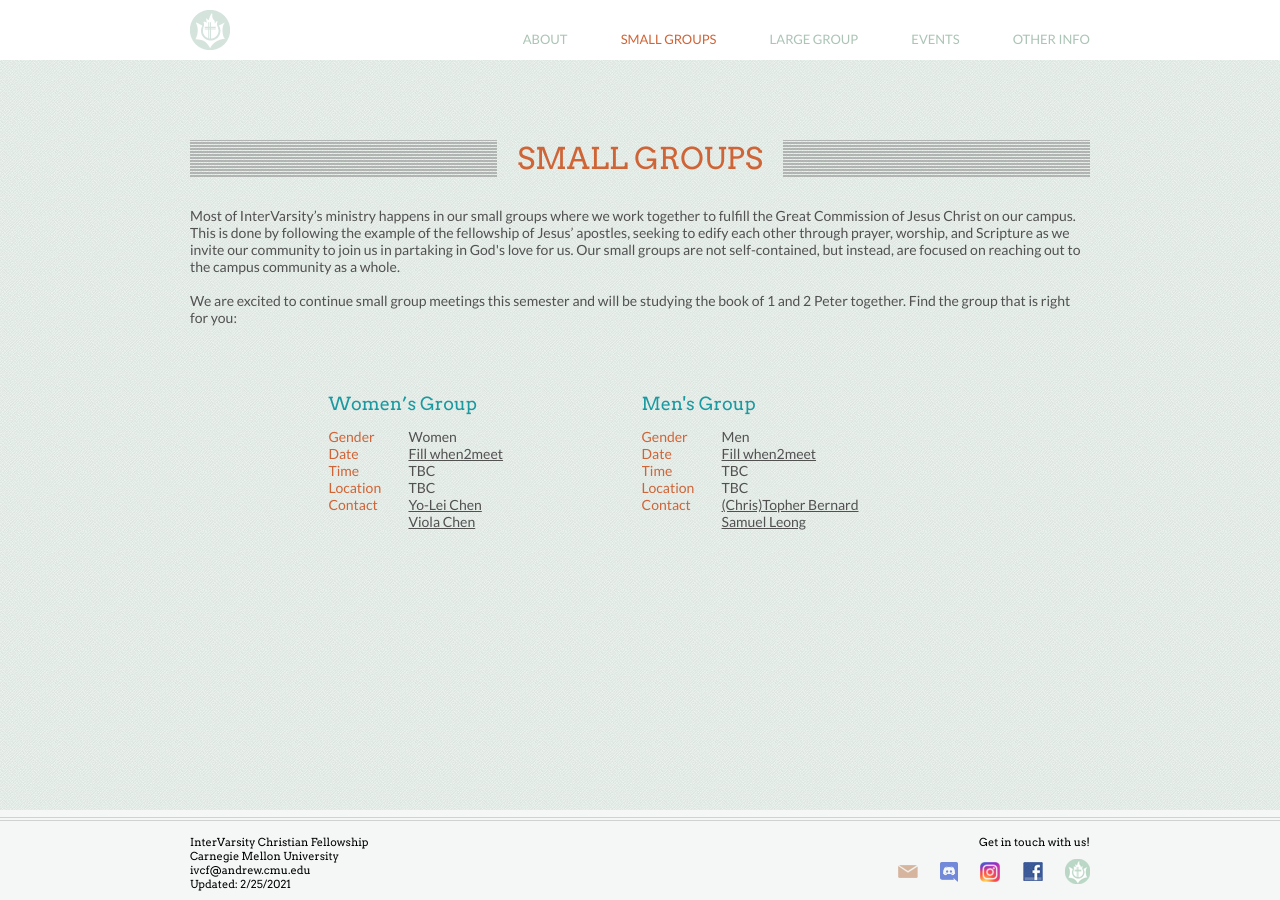
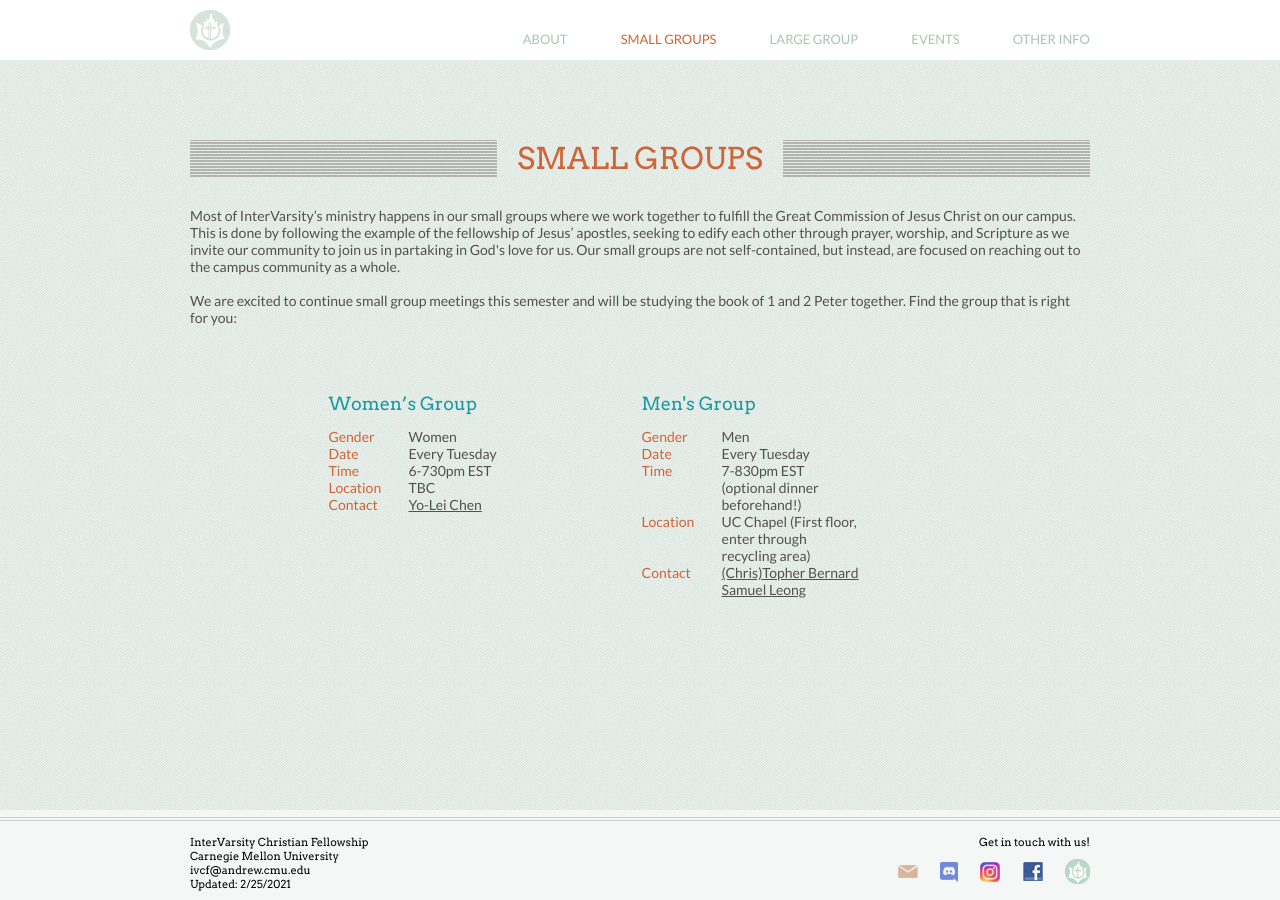
Before and after one commit to ivcf-cmu/ivcf-cmu.github.io, a Jekyll site: the page built from smallgroups.md, in a window 1280 px wide. Built offline with Jekyll 4.4.1, drawn with Linux system fonts in a browser that asks for light colours.

Commit message:
Update small group timings and locations

```diff
--- a/smallgroups.md
+++ b/smallgroups.md
@@ -20,15 +20,14 @@
 				<dt>Gender</dt>
 				<dd>Women</dd>
 				<dt>Date</dt>
-				<dd><a href="https://www.when2meet.com/?12672403-LwcIY" target="_blank">Fill when2meet</a></dd>
+				<dd>Every Tuesday</dd>
 				<dt>Time</dt>
-				<dd>TBC</dd>
+				<dd>6-730pm EST</dd>
 				<dt>Location</dt>
 				<dd>TBC</dd>
 				<dt>Contact</dt>
 				<dd>
 					<a href="mailto:yoleic@andrew.cmu.edu" target="_blank">Yo-Lei Chen</a>
-					<a href="mailto:yitaoche@andrew.cmu.edu" target="_blank">Viola Chen</a>
 				</dd>
 			</dl>
 		</div>
@@ -40,11 +39,11 @@
 				<dt>Gender</dt>
 				<dd>Men</dd>
 				<dt>Date</dt>
-				<dd><a href="https://www.when2meet.com/?12672328-zmZcy" target="_blank">Fill when2meet</a></dd>
+				<dd>Every Tuesday</dd>
 				<dt>Time</dt>
-				<dd>TBC</dd>
+				<dd>7-830pm EST (optional dinner beforehand!)</dd>
 				<dt>Location</dt>
-				<dd>TBC</dd>
+				<dd>UC Chapel (First floor, enter through recycling area)</dd>
 				<dt>Contact</dt>
 				<dd>
 					<a href="mailto:cabernar@andrew.cmu.edu" target="_blank">(Chris)Topher Bernard</a>
```
